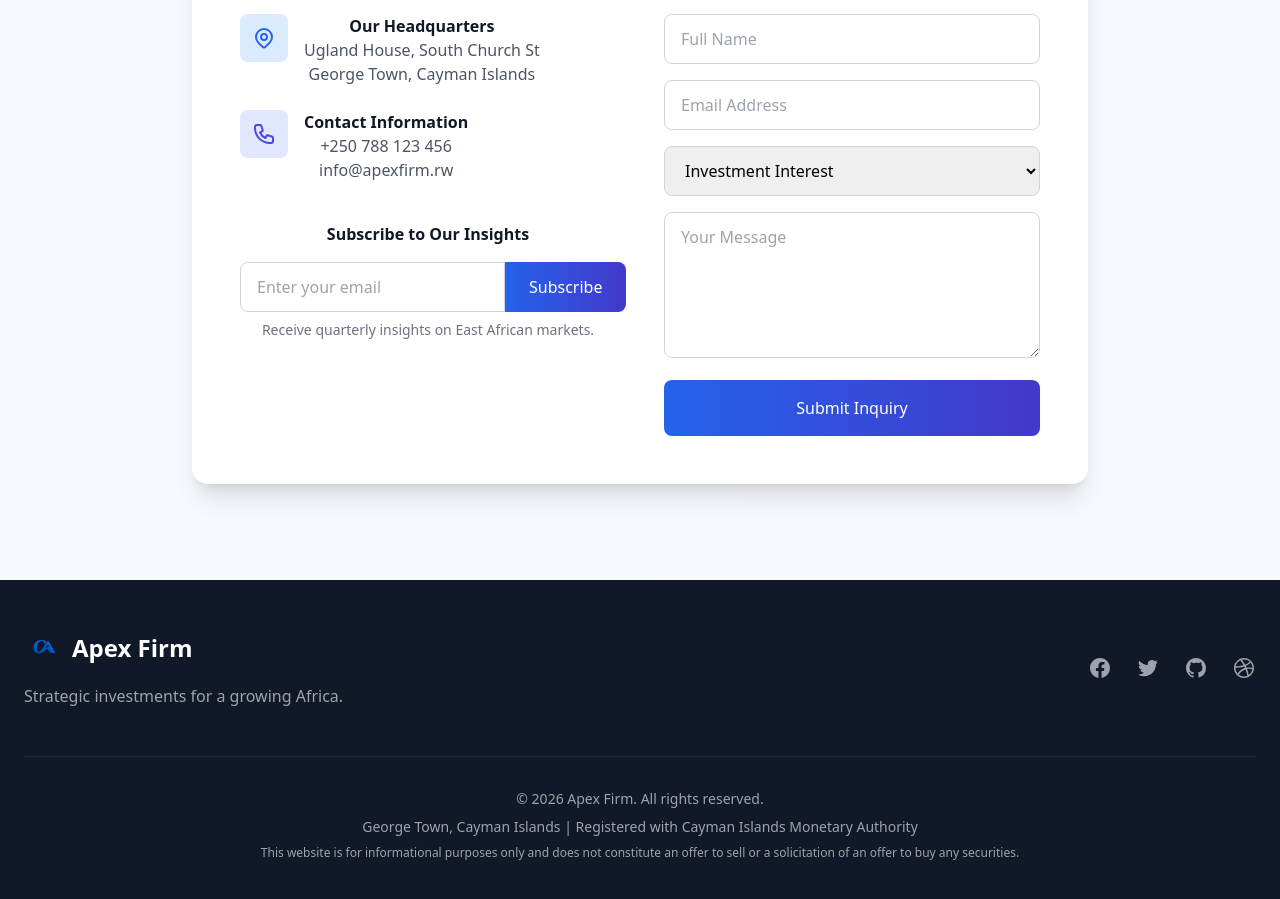
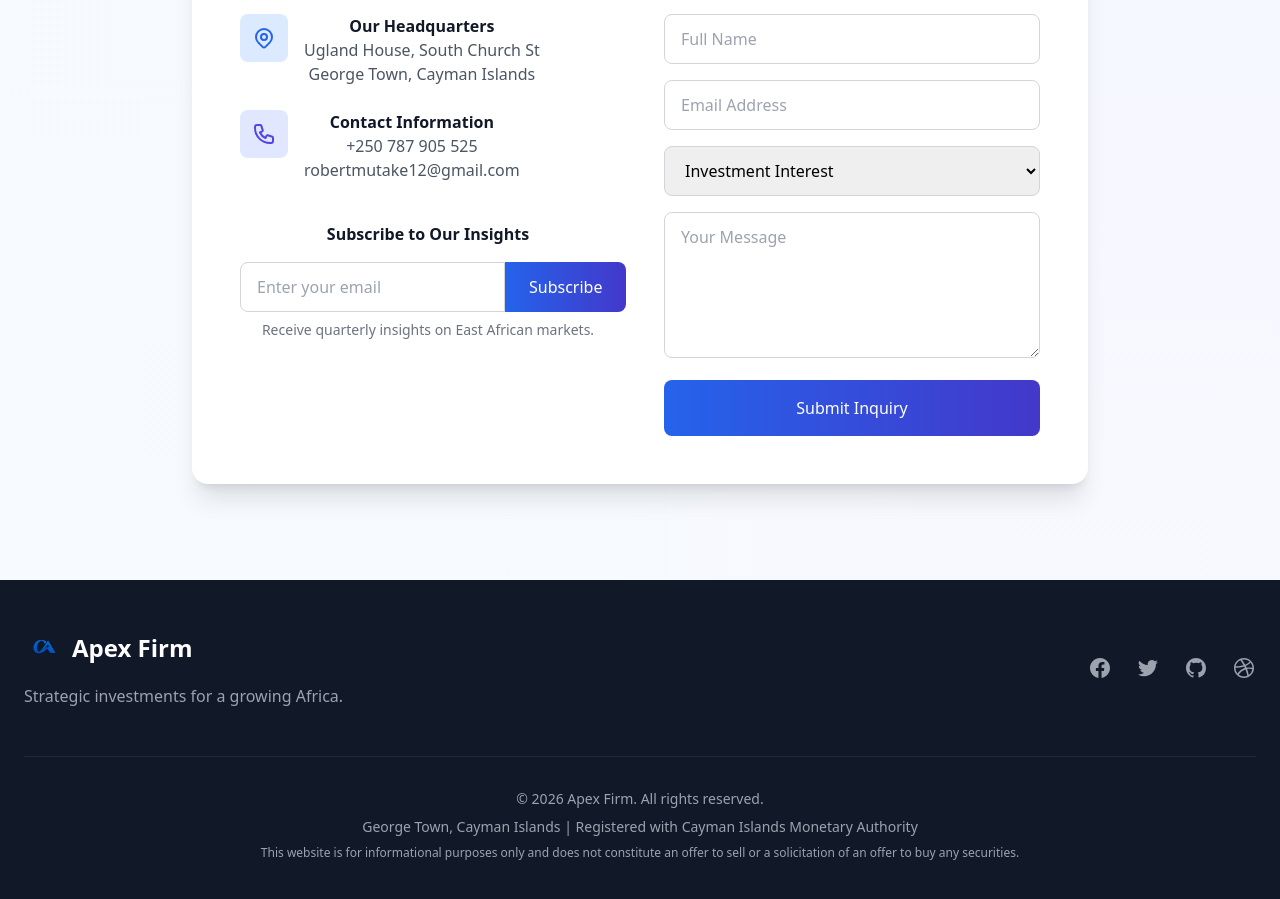
Before and after one commit to didierdrin/apex-firm, a React (Create React App) app: page / in a window 1280 px wide. Shown: the part 3720-4619 px from the top of the page. Built offline with nearby package versions, Linux system fonts and the light colour scheme.

Commit message:
Latest updates 554

```diff
--- a/src/ApexFirmLandingPage.jsx
+++ b/src/ApexFirmLandingPage.jsx
@@ -363,8 +363,8 @@ const ApexFirmLandingPage = () => {
                                             </div>
                                             <div>
                                                 <h4 className="font-bold text-gray-900">Contact Information</h4>
-                                                <p className="text-gray-600">+250 788 123 456</p>
-                                                <p className="text-gray-600">info@apexfirm.rw</p>
+                                                <p className="text-gray-600">+250 787 905 525</p>
+                                                <p className="text-gray-600">robertmutake12@gmail.com</p>
                                             </div>
                                         </div>
                                     </div>
@@ -477,3 +477,6 @@ const ApexFirmLandingPage = () => {
 };
 
 export default ApexFirmLandingPage;
+
+// robertmutake12@gmail.com
+// 525
```
